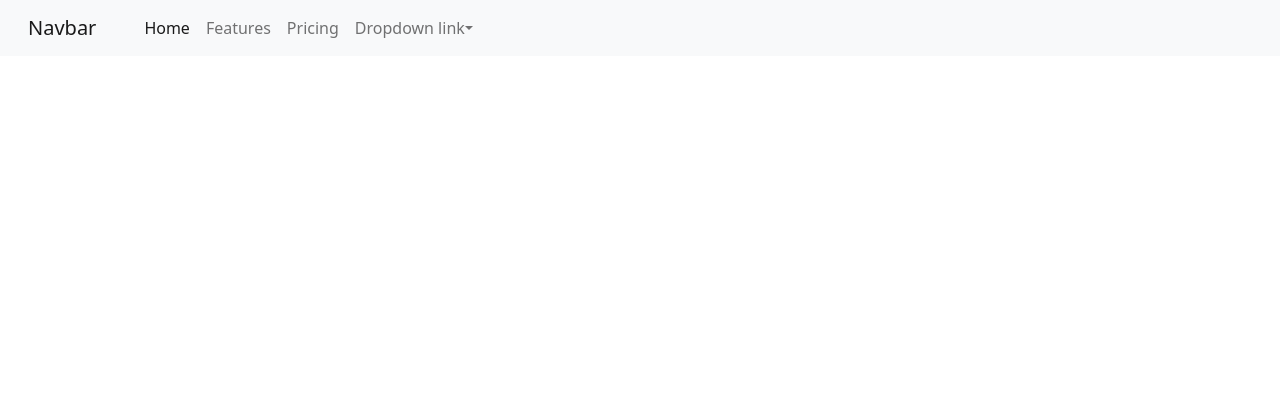
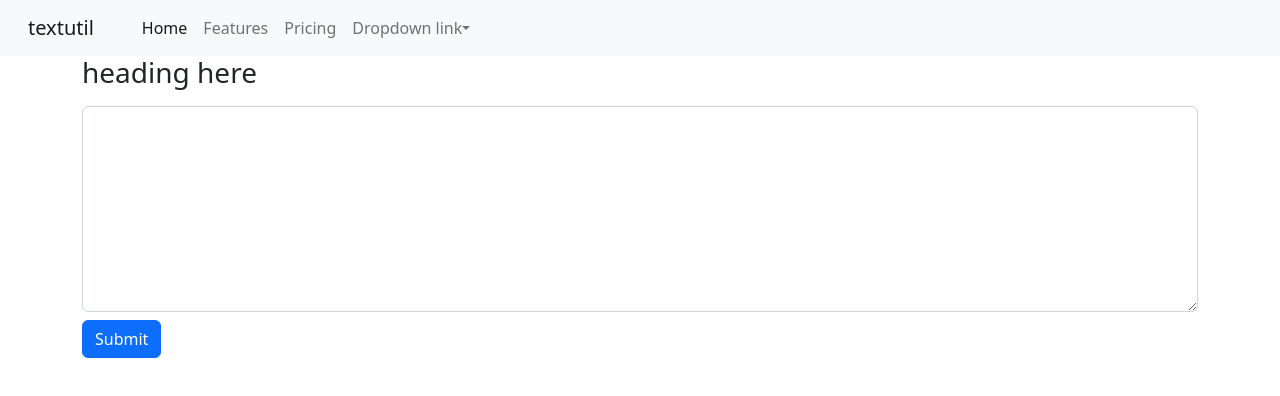
Before and after one commit to suyashsethia/textutil, a React (Create React App) app: page / in a window 1280 px wide. Shown: the top 396 px of the page. Built offline with nearby package versions, Linux system fonts and the light colour scheme.

Commit message:
upto lecture 6

```diff
--- a/src/App.js
+++ b/src/App.js
@@ -1,54 +1,12 @@
-// import log from './logo.svg';
-// import './App.css';
-
-// const name = "suyash";
-// const greeting = (<h1>
-//   hello ,{name}
-// </h1>);
-// const user = {
-//   first: "suyash",
-//   second: "sethia"
-
-// };
-
-// { console.log("hello " + name) }
-
-
-
+import Navbar from "./components/Navbar";
+import TextForm from './components/TextForm';
 function App() {
   return (
     <>
-      <nav className="navbar navbar-expand-lg bg-light">
-  <div className="container-fluid">
-    <a className="navbar-brand" href="#">Navbar</a>
-    <button className="navbar-toggler" type="button" data-bs-toggle="collapse" data-bs-target="#navbarNavDropdown" aria-controls="navbarNavDropdown" aria-expanded="false" aria-label="Toggle navigation">
-      <span className="navbar-toggler-icon"></span>
-    </button>
-    <div className="collapse navbar-collapse" id="navbarNavDropdown">
-      <ul className="navbar-nav">
-        <li className="nav-item">
-          <a className="nav-link active" aria-current="page" href="#">Home</a>
-        </li>
-        <li className="nav-item">
-          <a className="nav-link" href="#">Features</a>
-        </li>
-        <li className="nav-item">
-          <a className="nav-link" href="#">Pricing</a>
-        </li>
-        <li className="nav-item dropdown">
-          <a className="nav-link dropdown-toggle" href="#" role="button" data-bs-toggle="dropdown" aria-expanded="false">
-            Dropdown link
-          </a>
-          <ul className="dropdown-menu">
-            <li><a className="dropdown-item" href="#">Action</a></li>
-            <li><a className="dropdown-item" href="#">Another action</a></li>
-            <li><a className="dropdown-item" href="#">Something else here</a></li>
-          </ul>
-        </li>
-      </ul>
-    </div>
-  </div>
-</nav>
+      <Navbar title="textutil"/>
+      <div className="container" my-3>
+      <TextForm/>
+      </div>
     </>
   );
 }
--- /dev/null
+++ b/src/components/Navbar.js
@@ -0,0 +1,49 @@
+import React from 'react'
+import PropTypes from 'prop-types'
+export default function Navbar(props) {
+    return (
+        <div>
+            <nav className="navbar navbar-expand-lg bg-light">
+                <div className="container-fluid">
+                    <a className="navbar-brand" href="#">{props.title}</a>
+                    <button className="navbar-toggler" type="button" data-bs-toggle="collapse" data-bs-target="#navbarNavDropdown" aria-controls="navbarNavDropdown" aria-expanded="false" aria-label="Toggle navigation">
+                        <span className="navbar-toggler-icon"></span>
+                    </button>
+                    <div className="collapse navbar-collapse" id="navbarNavDropdown">
+                        <ul className="navbar-nav">
+                            <li className="nav-item">
+                                <a className="nav-link active" aria-current="page" href="#">Home</a>
+                            </li>
+                            <li className="nav-item">
+                                <a className="nav-link" href="#">Features</a>
+                            </li>
+                            <li className="nav-item">
+                                <a className="nav-link" href="#">Pricing</a>
+                            </li>
+                            <li className="nav-item dropdown">
+                                <a className="nav-link dropdown-toggle" href="#" role="button" data-bs-toggle="dropdown" aria-expanded="false">
+                                    Dropdown link
+                                </a>
+                                <ul className="dropdown-menu">
+                                    <li><a className="dropdown-item" href="#">Action</a></li>
+                                    <li><a className="dropdown-item" href="#">Another action</a></li>
+                                    <li><a className="dropdown-item" href="#">Something else here</a></li>
+                                </ul>
+                            </li>
+                        </ul>
+                    </div>
+                </div>
+            </nav>
+        </div>
+    )
+}
+
+
+Navbar.propTypes =
+{
+     title: PropTypes.string
+};
+
+Navbar.defaultProps = {
+    title: 'set title here '
+};
--- /dev/null
+++ b/src/components/TextForm.js
@@ -0,0 +1,33 @@
+import React from 'react'
+
+export default function TextForm(props) {
+    return (
+        <div>
+            <form>
+                {/* {<h1>props.heading</h1>} */}
+                <div className="mb-2">
+                    <label for="input_box" className="form-label"><h3>{props.heading}</h3></label>
+                    <textarea className="form-control" id="input_box" aria-describedby="emailHelp" rows="8" />
+                    {/* <div id="emailHelp" className="form-text">We'll never share your email with anyone else.</div> */}
+                </div>
+
+                {/* <div className="mb-2">
+                    <label for="exampleInputPassword1" className="form-label">Password</label>
+                    <input type="password" className="form-control" id="exampleInputPassword1" />
+                </div>
+                <div className="mb-3 form-check">
+                    <input type="checkbox" className="form-check-input" id="exampleCheck1" />
+                    <label className="form-check-label" for="exampleCheck1">Check me out</label>
+                </div> */}
+                <button type="submit" className="btn btn-primary">Submit</button>
+            </form>
+        </div>
+    )
+}
+// TextForm.propTypes = {
+//     heading: propTypes.string
+// };
+
+TextForm.defaultProps ={
+heading : "heading here"
+};
--- /dev/null
+++ b/src/module1.mjs
@@ -0,0 +1,2 @@
+import sd from './module2.mjs'
+console.log(sd)
```
Also changed, not shown: src/module2.mjs (added, +9 -0 lines).
